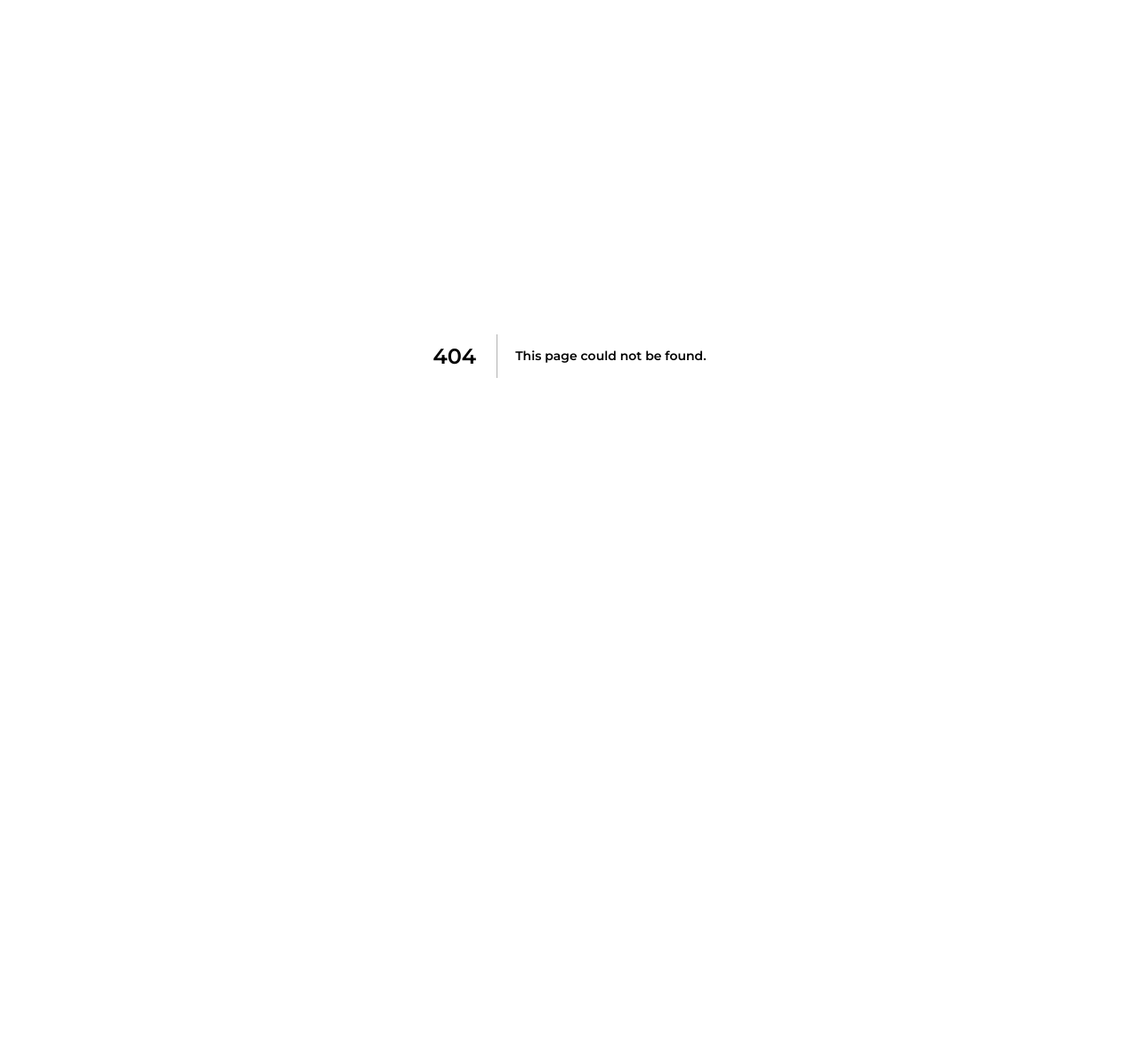
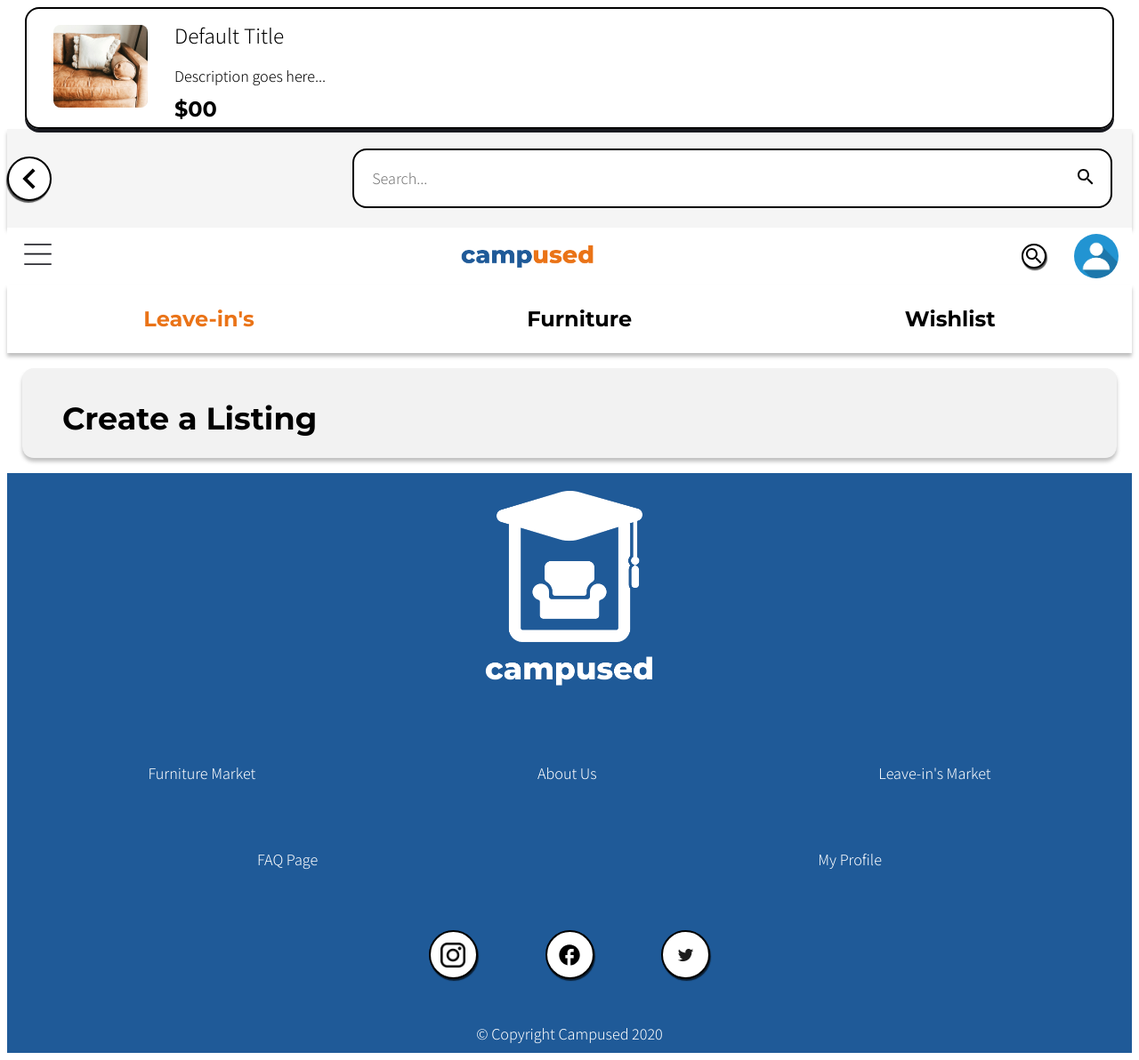
Before and after one commit to cindyparkk/campused, a Next.js app: page /TestingComps in a window 1280 px wide. Before the commit this address had no page. Shown: the whole page at 89% size. Before the commit the page ends 800 px from the top, so only its background shows below. Built offline with nearby package versions, Linux system fonts and the light colour scheme.

Commit message:
fixed font-family and images in comps

```diff
--- a/comps/CircleButton/index.js
+++ b/comps/CircleButton/index.js
@@ -1,7 +1,7 @@
 import React from 'react';
 import styled from 'styled-components';
 
-var icon = require('../../public/arrowright.svg');
+// var icon = require('../../public/arrowright.svg');
 
 const Main = styled.div`
     width: 100%;
@@ -43,7 +43,7 @@ const CircleButton = ({icon, width, height}) =>{
 }
 
 CircleButton.defaultProps = {
-    icon: icon,
+    icon: "/arrowright.svg",
     width: "50px",
     height: "50px"
 }
--- a/comps/CreateListing/index.js
+++ b/comps/CreateListing/index.js
@@ -20,7 +20,6 @@ const Text = styled.h1`
     color: black;
     margin-left: 45px;
     margin-top: 35px;
-    font-family: 'Montserrat', sans-serif;
 `;
 
 
--- a/comps/Footer/index.js
+++ b/comps/Footer/index.js
@@ -1,10 +1,6 @@
 import React, {useState} from 'react';
 import styled from 'styled-components';
 
-import logo from '../../public/logo.png';
-import insta from '../../public/instagram.png';
-import facebook from '../../public/facebook.svg';
-import twitter from '../../public/twitter.png';
 
 const Main = styled.div`
     display: flex;
@@ -41,19 +37,16 @@ const TextContainer = styled.div`
 `;
 
 const Furniture = styled.p`
-    font-family: 'Assistant', sans-serif;
     color: white;
     cursor: pointer;
 `;
 
 const About = styled.p`
-    font-family: 'Assistant', sans-serif;
     color: white;
     cursor: pointer;
 `;
 
 const LeaveIn = styled.p`
-    font-family: 'Assistant', sans-serif;
     color: white;
     cursor: pointer;
 `;
@@ -66,13 +59,11 @@ const TextContainer2 = styled.div`
 `;
 
 const FAQ = styled.p`
-    font-family: 'Assistant', sans-serif;
     color: white;
     cursor: pointer;
 `;
 
 const Profile = styled.p`
-    font-family: 'Assistant', sans-serif;
     color: white;
     cursor: pointer;
 `;
@@ -134,7 +125,6 @@ const Circle = styled.div`
 `;
 
 const Copyright = styled.p`
-    font-family: 'Assistant', sans-serif;
     color: white;
     margin: 50px 0px 10px 0px;
 `;
@@ -146,7 +136,7 @@ const Footer = () =>{
  <Container>
 
     <ImageContainer>
-        <Campused src={logo} />
+        <Campused src='/logo.png' />
     </ImageContainer>
 
 
@@ -164,15 +154,15 @@ const Footer = () =>{
     <Socials>
 
             <Circle>
-                <Instagram src={insta}></Instagram>
+                <Instagram src='/instagram.png'></Instagram>
             </Circle>
 
             <Circle>
-                <Facebook src={facebook}></Facebook>
+                <Facebook src='/facebook.svg'></Facebook>
             </Circle>
 
             <Circle>
-                <Twitter src={twitter}></Twitter>
+                <Twitter src='/twitter.png'></Twitter>
             </Circle>
 
     </Socials>
--- a/comps/Header/index.js
+++ b/comps/Header/index.js
@@ -1,11 +1,8 @@
 import React, {useState} from 'react';
 import styled from 'styled-components';
 
-import logo from '../../public/logotext.png';
-import hamburgermenu from '../../public/menu.png';
 import CircleButton from '../../comps/CircleButton';
-import search from '../../public/search.svg';
-import profileicon from '../../public/profileicon.jpg';
+
 
 const Main = styled.div`
     background-color: white;
@@ -91,18 +88,18 @@ const FlexEnd = styled.div`
     padding-left: 20px;
 `;
 
-const Header = () =>{
+const Header = ({profileicon}) =>{
     return <Main>
 
         <Container>
 
             <MenuCont>
-                 <Icon src={hamburgermenu} />
+                 <Icon src="/menu.png" />
             </MenuCont>
 
             <Center>
         <Logo>
-            <Campused src={logo}/>
+            <Campused src="/logotext.png"/>
         </Logo>
     </Center>
 
@@ -112,7 +109,7 @@ const Header = () =>{
 
 
         <SearchContainer>
-            <CircleButton icon={search} width="28px" height="28px"/>
+            <CircleButton icon="/search.svg" width="28px" height="28px"/>
         </SearchContainer>
 
 
@@ -129,5 +126,9 @@ const Header = () =>{
    }
 
 
+   Header.defaultProps = {
+       profileicon: "/profileicon.jpg"
+   }
+
 
    export default Header;
--- a/comps/HeaderMenu/index.js
+++ b/comps/HeaderMenu/index.js
@@ -13,7 +13,7 @@ const Container = styled.div`
     justify-content: space-around;
 `;
 
-const LeaveIn = styled.h2`
+const LeaveIn = styled.h3`
     font-family: 'Montserrat', sans-serif;
     cursor: pointer;
     transition: 0.25s;
@@ -23,7 +23,7 @@ const LeaveIn = styled.h2`
     color: ${props=>props.selected ? '#EA7317' : 'black'};
 `;
 
-const Furniture = styled.h2`
+const Furniture = styled.h3`
     font-family: 'Montserrat', sans-serif;
     cursor: pointer;
     transition: 0.25s;
@@ -33,7 +33,7 @@ const Furniture = styled.h2`
     color: ${props=>props.selected2 ? '#EA7317' : 'black'};
 `;
 
-const Wishlist = styled.h2`
+const Wishlist = styled.h3`
     font-family: 'Montserrat', sans-serif;
     cursor: pointer;
     transition: 0.25s;
--- a/comps/ProfilePost/index.js
+++ b/comps/ProfilePost/index.js
@@ -1,8 +1,6 @@
 import React, {useState} from 'react';
 import styled from 'styled-components';
 
-
-var image = require('../../public/userpost.png');
 
 const Main = styled.div`
     display: flex;
@@ -32,7 +30,7 @@ const Text = styled.div`
     line-height: 0.3;
 `;
 
-const Title = styled.h2`
+const Title = styled.h4`
     font-family: 'Assistant', sans-serif;
     font-weight: 300;
 `;
@@ -54,8 +52,7 @@ font-weight: 300;
 line-height: 1;
 `;
 
-const Price = styled.h2`
-font-family: 'Montserrat', sans-serif;
+const Price = styled.h3`
 `;
 
 const ProfilePost = ({title, description, price, image}) =>{
@@ -82,7 +79,7 @@ const ProfilePost = ({title, description, price, image}) =>{
        title: 'Default Title',
        description: 'Description goes here...',
        price: '00',
-       image: image
+       image: '/userpost.png'
    }
 
 
--- a/comps/Search/index.js
+++ b/comps/Search/index.js
@@ -1,7 +1,6 @@
 import React, {useState} from 'react';
 import styled from 'styled-components';
 
-import searchicon from '../../public/search.svg';
 import CircleButton from '../../comps/CircleButton';
 
 const Main = styled.div`
@@ -78,7 +77,7 @@ const SearchMain = styled.div`
 `;
 
 
-const Search = () =>{
+const Search = ({}) =>{
     return <Main>
 
     <Container>
@@ -92,7 +91,7 @@ const Search = () =>{
         <SearchBar placeholder='Search...'></SearchBar>
 
             <IconContainer>
-                <Icon src={searchicon} />
+                <Icon src="/search.svg" />
             </IconContainer>
 
     </SearchMain>
@@ -104,6 +103,9 @@ const Search = () =>{
    </Main>
    }
 
+   Search.defaultProps = {
+
+   }
 
 
    export default Search;
--- /dev/null
+++ b/pages/TestingComps/index.js
@@ -0,0 +1,20 @@
+import React, {useState} from 'react';
+import ProfilePost from '../../comps/ProfilePost';
+import Search from '../../comps/Search';
+import Header from '../../comps/Header';
+import HeaderMenu from '../../comps/HeaderMenu';
+import CreateListing from '../../comps/CreateListing';
+import Footer from '../../comps/Footer';
+
+export default function Home() {
+
+  return  <div>
+      <ProfilePost />
+      <Search />
+      <Header />
+      <HeaderMenu />
+      <CreateListing />
+      <Footer />
+    </div>
+
+}
```
